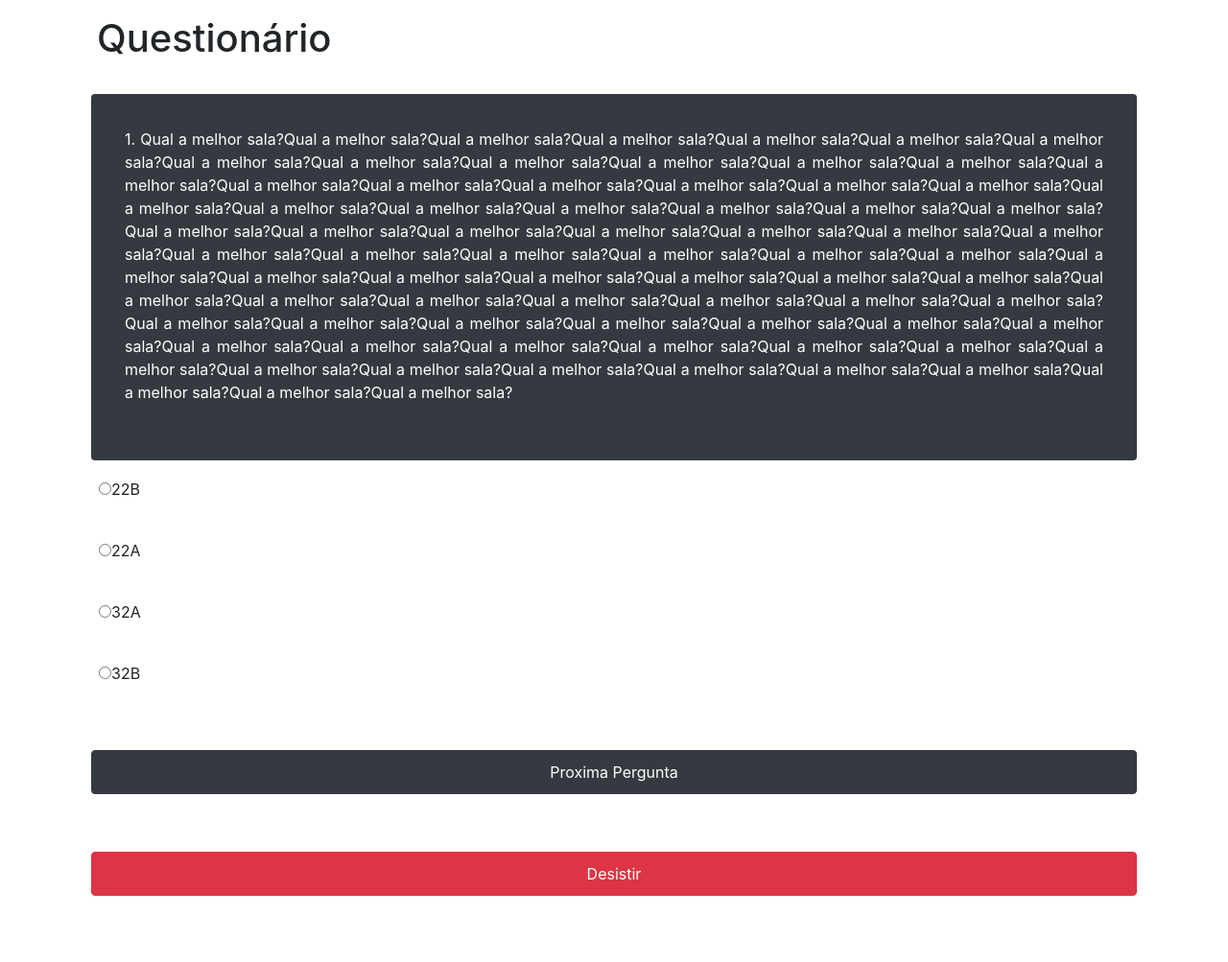
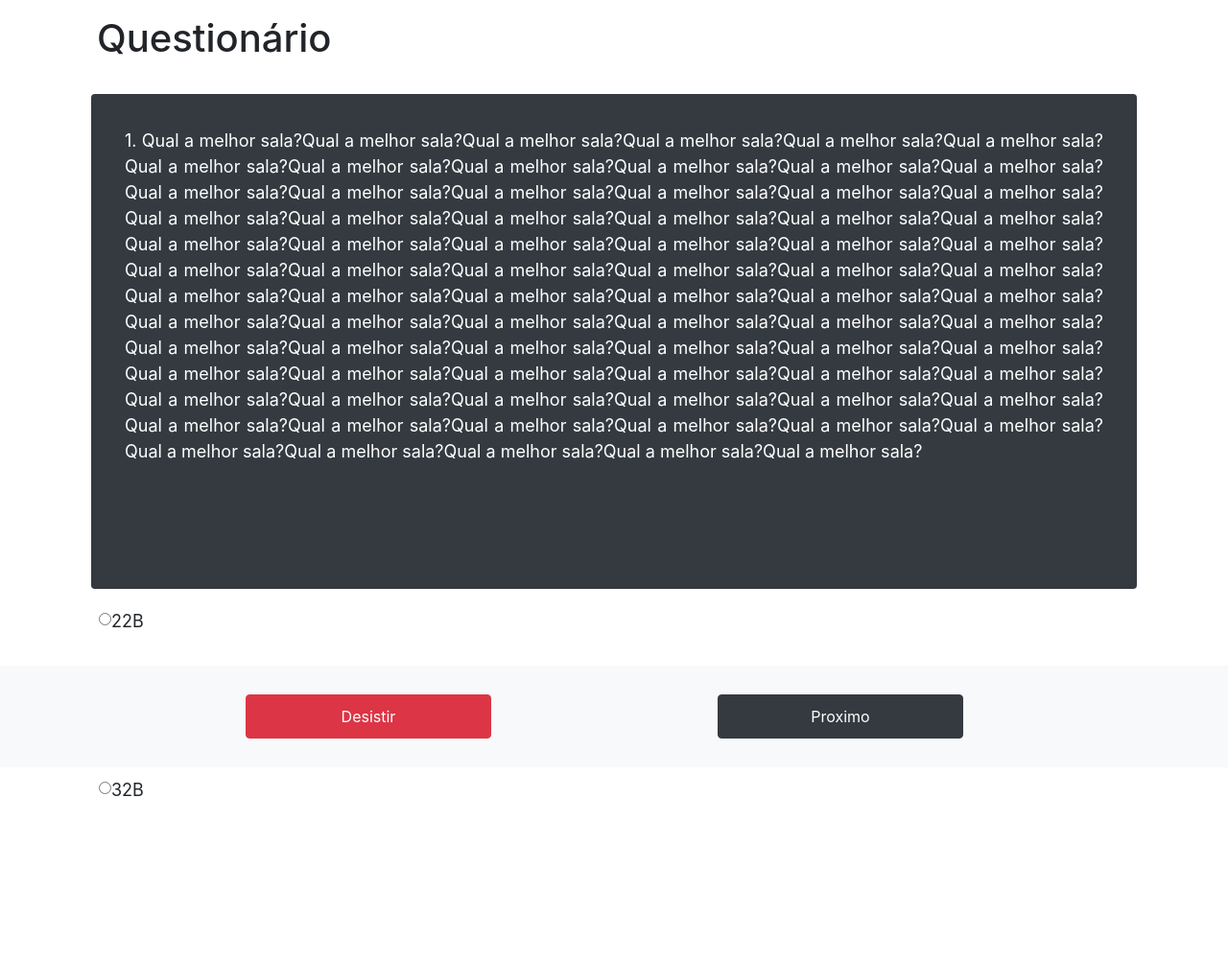
Before and after one commit to enryson/Aula_SalaDeAula, a PHP site: page /22B/quiz.html in a window 1280 px wide. Shown: the whole page at 96% size. Before the commit the page ends 934 px from the top, so only its background shows below. Run offline with PHP 8.4, Linux system fonts and the light colour scheme.

Commit message:
update masterr

```diff
--- a/22B/main.js
+++ b/22B/main.js
@@ -70,6 +70,10 @@ function nextques() {
     var f = score / tques;
 
     if (quesindex == tques) {
+        /*q.style.display = 'none';
+        quiz.style.display = 'none';
+        result.style.display = '';
+        result.textContent = "Sua pontuação foi de: " + (f * 100).toFixed(2) + "%";*/
         quit();
         return;
     }
--- a/22B/questions.js
+++ b/22B/questions.js
@@ -2,13 +2,23 @@ var questions = [
 
     ["Qual a melhor sala?Qual a melhor sala?Qual a melhor sala?Qual a melhor sala?Qual a melhor sala?Qual a melhor sala?Qual a melhor sala?Qual a melhor sala?Qual a melhor sala?Qual a melhor sala?Qual a melhor sala?Qual a melhor sala?Qual a melhor sala?Qual a melhor sala?Qual a melhor sala?Qual a melhor sala?Qual a melhor sala?Qual a melhor sala?Qual a melhor sala?Qual a melhor sala?Qual a melhor sala?Qual a melhor sala?Qual a melhor sala?Qual a melhor sala?Qual a melhor sala?Qual a melhor sala?Qual a melhor sala?Qual a melhor sala?Qual a melhor sala?Qual a melhor sala?Qual a melhor sala?Qual a melhor sala?Qual a melhor sala?Qual a melhor sala?Qual a melhor sala?Qual a melhor sala?Qual a melhor sala?Qual a melhor sala?Qual a melhor sala?Qual a melhor sala?Qual a melhor sala?Qual a melhor sala?Qual a melhor sala?Qual a melhor sala?Qual a melhor sala?Qual a melhor sala?Qual a melhor sala?Qual a melhor sala?Qual a melhor sala?Qual a melhor sala?Qual a melhor sala?Qual a melhor sala?Qual a melhor sala?Qual a melhor sala?Qual a melhor sala?Qual a melhor sala?Qual a melhor sala?Qual a melhor sala?Qual a melhor sala?Qual a melhor sala?Qual a melhor sala?Qual a melhor sala?Qual a melhor sala?Qual a melhor sala?Qual a melhor sala?Qual a melhor sala?Qual a melhor sala?Qual a melhor sala?Qual a melhor sala?Qual a melhor sala?Qual a melhor sala?Qual a melhor sala?Qual a melhor sala?Qual a melhor sala?Qual a melhor sala?Qual a melhor sala?Qual a melhor sala?",
         "22B", "22A", "32A", "32B",
-        "", "", "", "", "", "", "2"
+        "", "", "", "", "",
+        "2"
     ],
 
-    ["qual a melhor sala?",
+    ["Qual a melhor sala?",
         "22B", "22A", "32A", "32B",
-        "https://images.webucator.com/logos/webucator.png",
+        "https://qcon-assets-production.s3.amazonaws.com/images/provas/51686/13.jpg",
         "https://cdn.iconscout.com/icon/free/png-128/bootstrap-226077.png",
+        "https://cdn.iconscout.com/icon/free/png-128/bootstrap-226077.png",
+        "https://cdn.iconscout.com/icon/free/png-128/bootstrap-226077.png",
+        "https://cdn.iconscout.com/icon/free/png-128/bootstrap-226077.png",
+        "1"
+    ],
+
+    ["",
+        "", "", "", "",
+        "https://qcon-assets-production.s3.amazonaws.com/images/provas/51686/13.jpg",
         "https://cdn.iconscout.com/icon/free/png-128/bootstrap-226077.png",
         "https://cdn.iconscout.com/icon/free/png-128/bootstrap-226077.png",
         "https://cdn.iconscout.com/icon/free/png-128/bootstrap-226077.png",
--- a/22B/quiz.html
+++ b/22B/quiz.html
@@ -11,7 +11,6 @@
 </head>
 
 <body>
-
     <div class="container position-relative">
 
         <div class="align-middle font-weight-bold p-3">
@@ -20,25 +19,29 @@
 
         <div id="quiz">
 
-            <div class="position-sticky p-25 text-justify bg-dark text-white rounded">
+            <div class="text-justify bg-dark text-white rounded">
 
                 <div id="question"></div>
-                <img id="imgQuestion" />
-
+                <div class="d-flex justify-content-center align-items-center">
+                    <img id="imgQuestion" class="align-middle" />
+                </div>
             </div>
 
-            <div class="p-2 list-group">
-                <label class="option"><input type="radio" name="option" value="1"/><img id="imgAlt1" ><span id="option1" ></span></label>
-                <label class="option"><input type="radio" name="option" value="2"/><img id="imgAlt2" ><span id="option2" ></span></label>
-                <label class="option"><input type="radio" name="option" value="3"/><img id="imgAlt3" ><span id="option3" ></span></label>
-                <label class="option"><input type="radio" name="option" value="4"/><img id="imgAlt4" ><span id="option4" ></span></label>
+            <div class="p-2 list-group ">
+                <label class="option"><input type="radio" name="option" value="1"/><img id="imgAlt1" ><span class="align-middle" id="option1" ></span></label>
+                <label class="option"><input type="radio" name="option" value="2"/><img id="imgAlt2" ><span class="align-middle" id="option2" ></span></label>
+                <label class="option"><input type="radio" name="option" value="3"/><img id="imgAlt3" ><span class="align-middle" id="option3" ></span></label>
+                <label class="option"><input type="radio" name="option" value="4"/><img id="imgAlt4" ><span class="align-middle" id="option4" ></span></label>
             </div>
 
-            <button class="btn btn-dark" id="next" onclick="nextques();">Proxima Pergunta</button>
-            <button class="btn btn-danger" id="quit" onclick="quit();">Desistir</button>
         </div>
 
         <div class="position-sticky p-25 text-justify bg-dark text-white rounded" id="result" style="display:none"></div>
+
+        <div class="fixed-bottom bg-light">
+            <button class="btn btn-danger" id="quit" onclick="quit();">Desistir</button>
+            <button class="btn btn-dark" id="next" onclick="nextques();">Proximo</button>
+        </div>
     </div>
 </body>
 
--- a/22B/style.css
+++ b/22B/style.css
@@ -1,5 +1,6 @@
 body {
-    font-size: 16px;
+    font-size: 18px;
+    margin-bottom: 10%;
 }
 
 #quiz {
@@ -10,20 +11,31 @@ body {
 #result {
     padding: 35px;
     border-radius: 10px;
+    margin-bottom: 6%;
 }
 
-.option {
+.option,
+#imgQuestion {
     position: relative;
     display: block;
     margin-top: 10px;
-    margin-bottom: 30px;
+    margin-bottom: 20px;
 }
 
 #next,
 #quit {
+    margin: 20px;
     padding: 10px;
-    width: 100%;
-    height: 4%px;
+    width: 20%;
     margin-top: 30px;
     margin-bottom: 30px;
 }
+
+#next {
+    position: absolute;
+    right: 20%;
+}
+
+#quit {
+    margin-left: 20%;
+}
```
